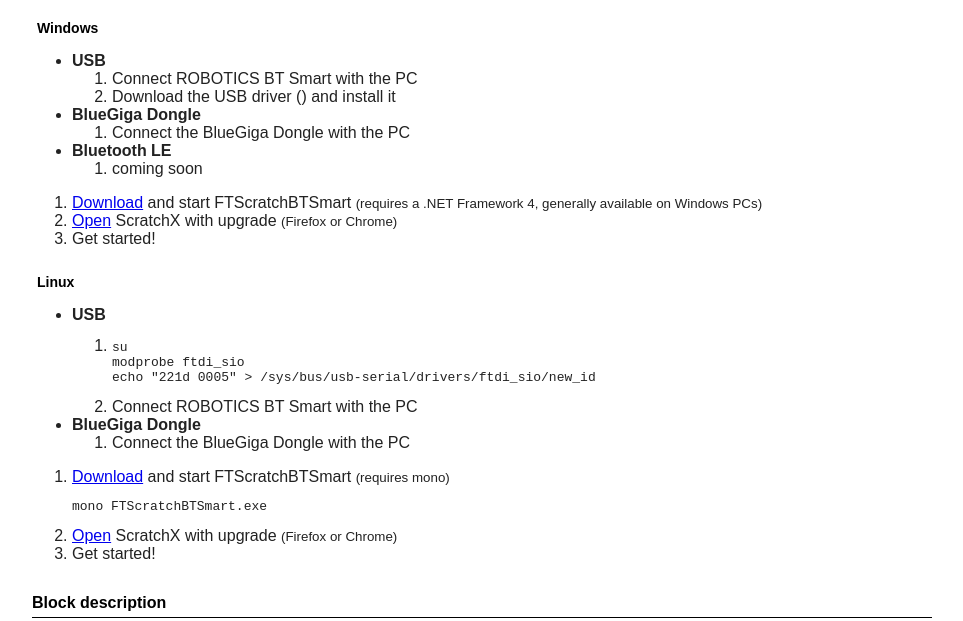
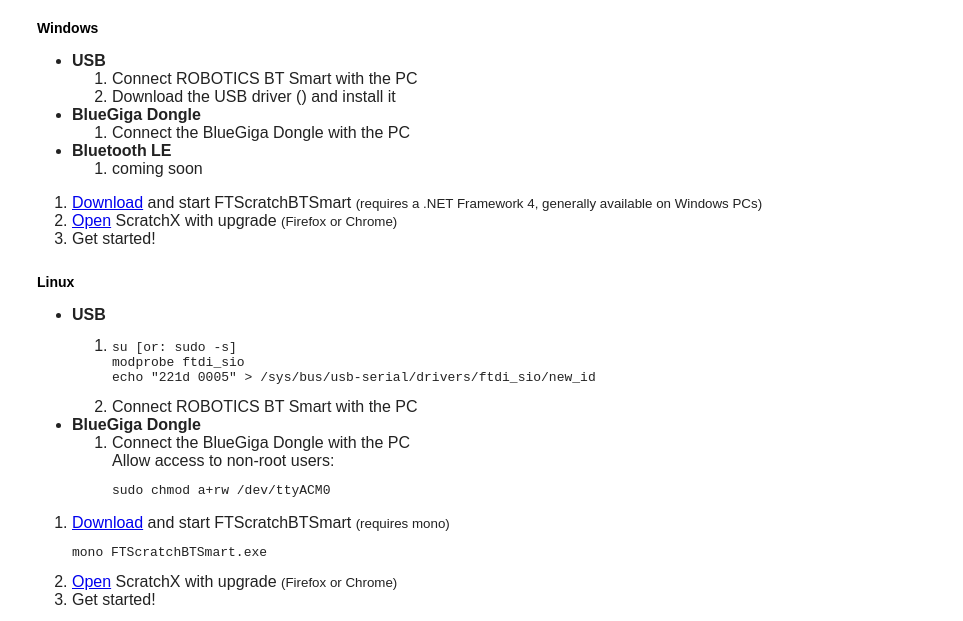
Before and after one commit to FTScratch/BTSmart, a plain HTML site: page www/en/index.html in a window 1280 px wide. Shown: the part 308-929 px from the top of the page, without its empty margins (158-1121 px from the left). Drawn offline with Linux system fonts and the light colour scheme.

Commit message:
added hints to documentation

```diff
--- a/www/en/index.html
+++ b/www/en/index.html
@@ -68,7 +68,7 @@
 					<li><b>USB</b></li>
 						<ol>
 							<li>
-<pre>su
+<pre>su [or: sudo -s]
 modprobe ftdi_sio
 echo "221d 0005" > /sys/bus/usb-serial/drivers/ftdi_sio/new_id</pre>
 							</li>
@@ -77,7 +77,11 @@
 					</li>
 					<li><b>BlueGiga Dongle</b></li>
 						<ol>
-							<li>Connect the BlueGiga Dongle with the PC</li>
+							<li>
+								Connect the BlueGiga Dongle with the PC<br/>
+								Allow access to non-root users:
+								<pre>sudo chmod a+rw /dev/ttyACM0</pre>
+							</li>
 						</ol>
 				</ul>
 				<ol>
```
Also changed, not shown: www/de/index.html (+4 -2 lines).
